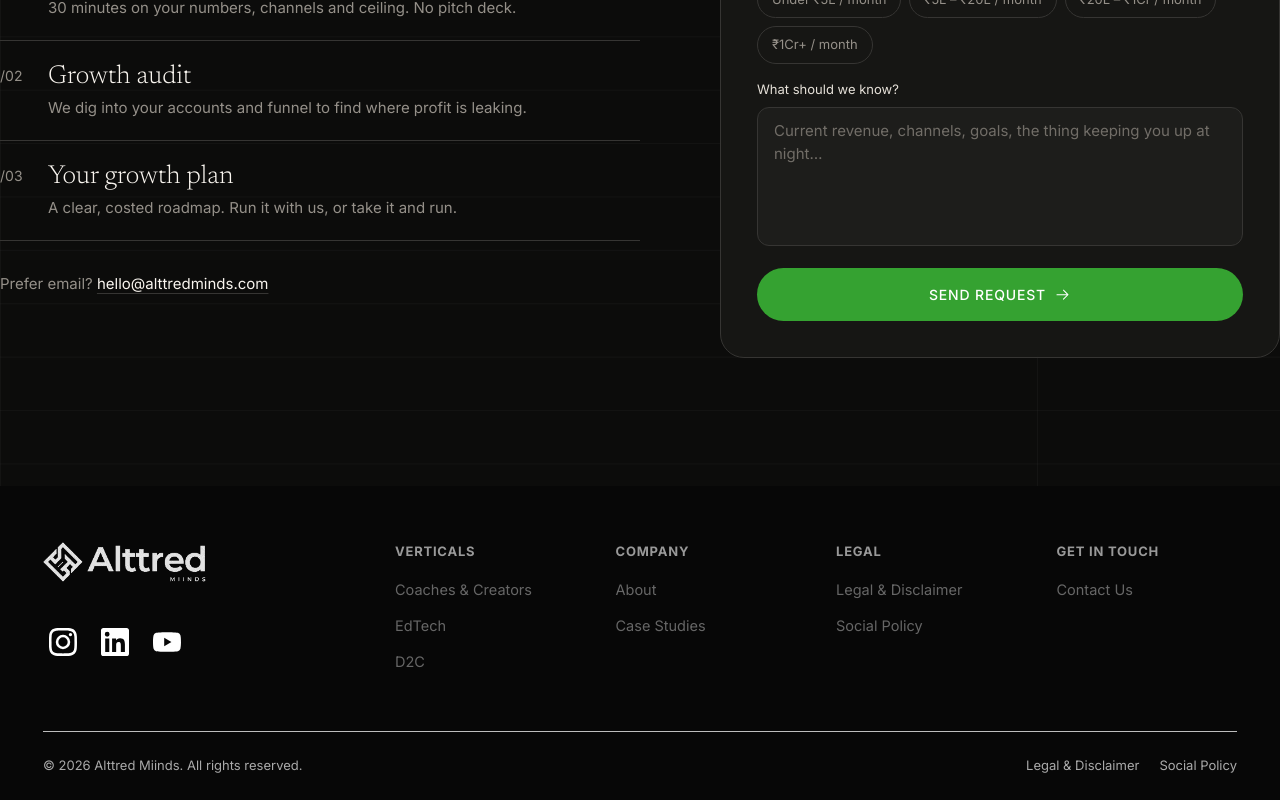
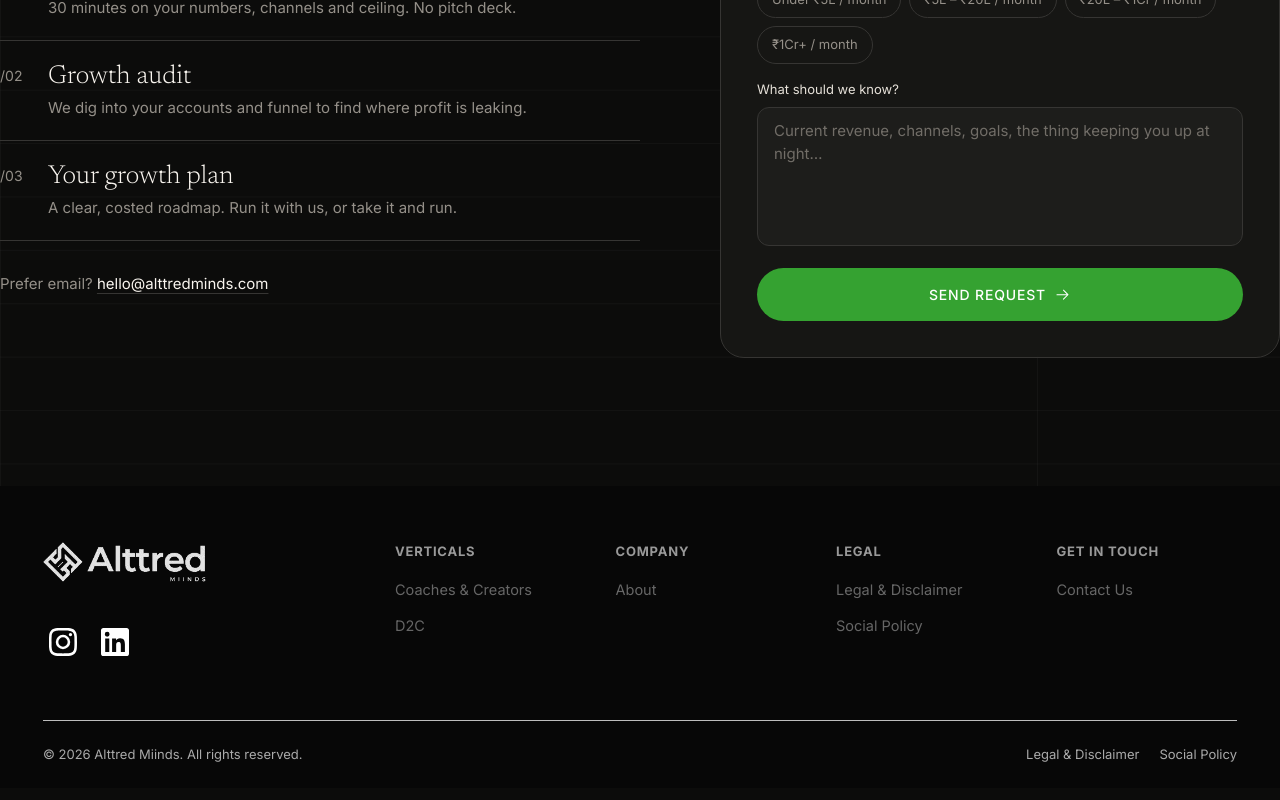
Before and after one commit to Joffin123/alttredmiinds, a Next.js app: page /contact in a window 1280 px wide. Shown: the part 551-1351 px from the top of the page. Built offline with nearby package versions, Linux system fonts and the light colour scheme.

Commit message:
Update site sections and contact links

```diff
--- a/src/app/globals.css
+++ b/src/app/globals.css
@@ -7,7 +7,7 @@
 }
 
 html {
-  scroll-behavior: smooth;
+
   scroll-padding-top: 96px;
 }
 
--- a/src/app/page.js
+++ b/src/app/page.js
@@ -4,7 +4,7 @@ import Pillars from '@/components/Pillars';
 import Stats from '@/components/Stats';
 import Capabilities from '@/components/Capabilities';
 import Industries from '@/components/Industries';
-import Testimonials from '@/components/Testimonials';
+//import Testimonials from '@/components/Testimonials';
 //import Team from '@/components/Team';
 import CTA from '@/components/CTA';
 
@@ -17,7 +17,7 @@ export default function Home() {
       <Stats />
       <Capabilities />
       <Industries />
-      <Testimonials />
+      {/*<Testimonials />*/}
       {/*<Team />*/}
       <CTA />
     </>
--- a/src/components/Footer.jsx
+++ b/src/components/Footer.jsx
@@ -1,3 +1,4 @@
+/*
 import Image from 'next/image';
 import Link from 'next/link';
 import { footerColumns, site } from '@/data/site';
@@ -15,13 +16,6 @@ const socials = [
     href: site.socials.linkedin,
     icon: (
       <path d="M22 0H2C.9 0 0 .9 0 2v20c0 1.1.9 2 2 2h20c1.1 0 2-.9 2-2V2c0-1.1-.9-2-2-2ZM7.1 20.5H3.6V9h3.5v11.5ZM5.3 7.4a2 2 0 1 1 0-4.1 2 2 0 0 1 0 4.1Zm15.2 13.1H17v-5.6c0-1.3 0-3-1.9-3s-2.1 1.4-2.1 2.9v5.7H9.5V9h3.4v1.6c.5-.9 1.6-1.9 3.4-1.9 3.6 0 4.2 2.4 4.2 5.5v6.3Z" />
-    ),
-  },
-  {
-    label: 'YouTube',
-    href: site.socials.youtube,
-    icon: (
-      <path d="M23.5 6.2a3 3 0 0 0-2.1-2.1C19.5 3.6 12 3.6 12 3.6s-7.5 0-9.4.5A3 3 0 0 0 .5 6.2C0 8.1 0 12 0 12s0 3.9.5 5.8a3 3 0 0 0 2.1 2.1c1.9.5 9.4.5 9.4.5s7.5 0 9.4-.5a3 3 0 0 0 2.1-2.1c.5-1.9.5-5.8.5-5.8s0-3.9-.5-5.8ZM9.6 15.6V8.4l6.2 3.6-6.2 3.6Z" />
     ),
   },
 ];
@@ -85,3 +79,124 @@ export default function Footer() {
     </footer>
   );
 }
+*/
+import Image from 'next/image';
+import Link from 'next/link';
+import { footerColumns, site } from '@/data/site';
+
+const socials = [
+  {
+    label: 'Instagram',
+    href: site.socials.instagram,
+    icon: (
+      <path d="M12 2.2c3.2 0 3.6 0 4.8.1 3.2.1 4.8 1.7 4.9 4.9.1 1.3.1 1.6.1 4.8s0 3.6-.1 4.8c-.1 3.2-1.7 4.8-4.9 4.9-1.3.1-1.6.1-4.8.1s-3.6 0-4.8-.1c-3.3-.1-4.8-1.7-4.9-4.9C2.2 15.6 2.2 15.2 2.2 12s0-3.6.1-4.8C2.4 3.9 3.9 2.4 7.2 2.3 8.4 2.2 8.8 2.2 12 2.2Zm0-2.2C8.7 0 8.3 0 7.1.1 2.7.3.3 2.7.1 7.1 0 8.3 0 8.7 0 12s0 3.7.1 4.9c.2 4.4 2.6 6.8 7 7 1.2.1 1.6.1 4.9.1s3.7 0 4.9-.1c4.4-.2 6.8-2.6 7-7 .1-1.2.1-1.6.1-4.9s0-3.7-.1-4.9c-.2-4.4-2.6-6.8-7-7C15.7 0 15.3 0 12 0Zm0 5.8a6.2 6.2 0 1 0 0 12.4 6.2 6.2 0 0 0 0-12.4ZM12 16a4 4 0 1 1 0-8 4 4 0 0 1 0 8Zm6.4-11.8a1.4 1.4 0 1 0 0 2.9 1.4 1.4 0 0 0 0-2.9Z" />
+    ),
+  },
+  {
+    label: 'LinkedIn',
+    href: site.socials.linkedin,
+    icon: (
+      <path d="M22 0H2C.9 0 0 .9 0 2v20c0 1.1.9 2 2 2h20c1.1 0 2-.9 2-2V2c0-1.1-.9-2-2-2ZM7.1 20.5H3.6V9h3.5v11.5ZM5.3 7.4a2 2 0 1 1 0-4.1 2 2 0 0 1 0 4.1Zm15.2 13.1H17v-5.6c0-1.3 0-3-1.9-3s-2.1 1.4-2.1 2.9v5.7H9.5V9h3.4v1.6c.5-.9 1.6-1.9 3.4-1.9 3.6 0 4.2 2.4 4.2 5.5v6.3Z" />
+    ),
+  },
+];
+
+export default function Footer() {
+  return (
+    <footer className="relative bg-[#070707]">
+      <div className="mx-auto max-w-[1440px] px-5 pt-14 sm:px-8 lg:px-[43px]">
+        <div className="grid gap-10 border-b border-[#ececec]/80 pb-12 sm:grid-cols-2 lg:grid-cols-[312px_repeat(4,1fr)] lg:gap-0 lg:pb-[58px]">
+          <div className="flex flex-col gap-10 sm:col-span-2 lg:col-span-1">
+            <Link
+              href="/"
+              aria-label="Alttred Miinds home"
+              className="w-fit"
+            >
+              <Image
+                src="/images/logo.png"
+                alt="Alttred Miinds"
+                width={289}
+                height={71}
+                className="h-[40px] w-auto"
+              />
+            </Link>
+
+            <ul className="flex items-center gap-3">
+              {socials.map((s) => (
+                <li key={s.label}>
+                  <a
+                    href={s.href}
+                    target="_blank"
+                    rel="noopener noreferrer"
+                    aria-label={s.label}
+                    className="grid h-10 w-10 place-items-center rounded-lg text-white transition duration-300 hover:-translate-y-1 hover:text-brand"
+                  >
+                    <svg
+                      viewBox="0 0 24 24"
+                      className="h-7 w-7 fill-current"
+                      aria-hidden="true"
+                    >
+                      {s.icon}
+                    </svg>
+                  </a>
+                </li>
+              ))}
+            </ul>
+          </div>
+
+          {footerColumns.map((col) => (
+            <div key={col.title} className="lg:pl-10">
+              <h3 className="mb-4 text-[13px] font-bold uppercase tracking-[0.06em] text-[#999]">
+                {col.title}
+              </h3>
+
+              <ul className="space-y-3">
+                {col.links.map((link) => (
+  <li key={link.label}>
+    {link.label === 'About' ? (
+      <a
+        href="/#pillars"
+        className="text-[14.5px] text-[#666] transition-colors hover:text-cream"
+      >
+        {link.label}
+      </a>
+    ) : (
+      <Link
+        href={link.href}
+        className="text-[14.5px] text-[#666] transition-colors hover:text-cream"
+      >
+        {link.label}
+      </Link>
+    )}
+  </li>
+))}
+              </ul>
+            </div>
+          ))}
+        </div>
+
+        <div className="flex flex-col gap-3 py-6 text-[13px] text-[#aaa] sm:flex-row sm:items-center sm:justify-between">
+          <p>
+            © {new Date().getFullYear()} Alttred Miinds. All rights reserved.
+          </p>
+
+          <div className="flex gap-5">
+            <Link
+              href="/legal"
+              className="transition-colors hover:text-cream"
+            >
+              Legal &amp; Disclaimer
+            </Link>
+
+            <Link
+              href="/social-policy"
+              className="transition-colors hover:text-cream"
+            >
+              Social Policy
+            </Link>
+          </div>
+        </div>
+      </div>
+    </footer>
+  );
+}
--- a/src/components/Pillars.jsx
+++ b/src/components/Pillars.jsx
@@ -7,7 +7,7 @@ import { WordReveal, ease } from './motion';
 
 export default function Pillars() {
   return (
-    <section aria-labelledby="pillars-title" className="container-site pt-24 lg:pt-[78px]">
+    <section id="pillars" aria-labelledby="pillars-title" className="container-site pt-24 lg:pt-[78px]">
       <WordReveal
         as="h2"
         lines={['Not An Agency.', 'An Obsession With Your P&L.']}
--- a/src/data/site.js
+++ b/src/data/site.js
@@ -8,18 +8,17 @@ export const site = {
     'Data-backed, creative-led growth for brands who want profit, not just impressions and applause.',
   email: 'hello@alttredminds.com',
   socials: {
-    instagram: 'https://www.instagram.com/',
-    linkedin: 'https://www.linkedin.com/',
-    youtube: 'https://www.youtube.com/',
+    instagram: 'https://www.instagram.com/alttredmiinds',
+    linkedin: 'https://www.linkedin.com/company/alttred-miinds/',
   },
 };
 
 export const navLinks = [
   { label: 'Home', href: '/' },
-  { label: 'Coaches', href: '/#coaches' },
-  { label: 'D2C', href: '/#d2c' },
-  { label: 'Case Studies', href: '/#testimonials' },
-  { label: 'About Us', href: '/#team' },
+  { label: 'Coaches', href: 'https://alttredmiinds.com/coaches/' },
+  { label: 'D2C', href: 'https://alttredmiinds.com/d2c/' },
+  //{ label: 'Case Studies', href: '/#testimonials' },
+  { label: 'About Us', href: '/#pillars' },
   { label: 'Contact Us', href: '/contact' },
 ];
 
@@ -83,10 +82,10 @@ export const pillars = [
 // Values are placeholders from the design — swap "XX" for real numbers
 // (e.g. "50+", "120 Cr+", "35%+") and they will count up on scroll.
 export const stats = [
-  { value: 'XX+', label: 'Brands Hyperscaled', theme: 'cream', height: 255 },
-  { value: 'XX Cr+', label: 'Ad Spend Managed', theme: 'stone', height: 342 },
-  { value: 'XX+', label: 'Years Combined Growth Expertise', theme: 'dark', height: 449 },
-  { value: 'XX%+', label: 'Avg. Profit Uplift', theme: 'blue', height: 653 },
+  { value: '25+', label: 'Brands Hyperscaled', theme: 'cream', height: 255 },
+  { value: '3Cr+', label: 'Ad Spend Managed', theme: 'stone', height: 342 },
+  { value: '12+', label: 'Years Combined Growth Expertise', theme: 'dark', height: 449 },
+  { value: '100%', label: 'Avg. Profit Uplift', theme: 'blue', height: 653 },
 ];
 
 export const capabilities = [
@@ -122,6 +121,7 @@ export const industries = [
     title: 'Coaches & Creators',
     body: 'From your first webinar funnel to your fiftieth cohort launch, we turn expertise into a scalable revenue machine.',
     image: '/images/industry-coaches.jpg',
+    href: 'https://alttredmiinds.com/coaches/'
   },
   {
     id: 'edtech',
@@ -134,6 +134,8 @@ export const industries = [
     title: 'D2C',
     body: "We've cracked profitable D2C scaling, from first sale to repeat customer, without torching your margins to get there.",
     image: '/images/industry-d2c.png',
+    href: 'https://alttredmiinds.com/d2c/'
+
   },
 ];
 
@@ -218,16 +220,15 @@ export const footerColumns = [
   {
     title: 'Verticals',
     links: [
-      { label: 'Coaches & Creators', href: '/#coaches' },
-      { label: 'EdTech', href: '/#edtech' },
-      { label: 'D2C', href: '/#d2c' },
+      { label: 'Coaches & Creators', href: 'https://alttredmiinds.com/coaches/' },
+      { label: 'D2C', href: 'https://alttredmiinds.com/d2c/' },
     ],
   },
   {
     title: 'Company',
     links: [
-      { label: 'About', href: '/#team' },
-      { label: 'Case Studies', href: '/#testimonials' },
+      { label: 'About', href: '/#pillars' },
+      //{ label: 'Case Studies', href: '/#testimonials' },
     ],
   },
   {
```
Also changed, not shown: src/components/Industries.jsx (+117 -0 lines), 1 other file (tests, documents, lock files or other folders).
